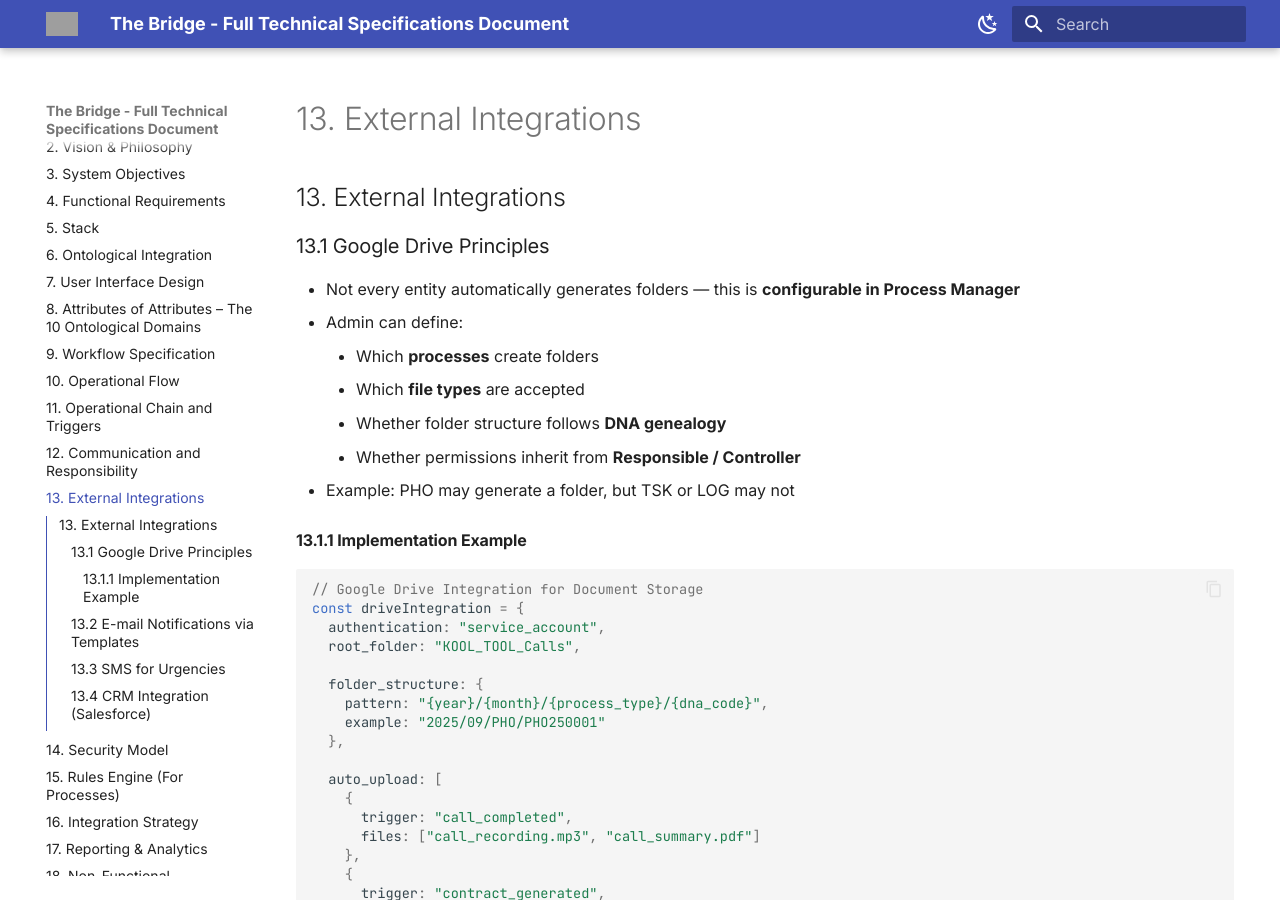
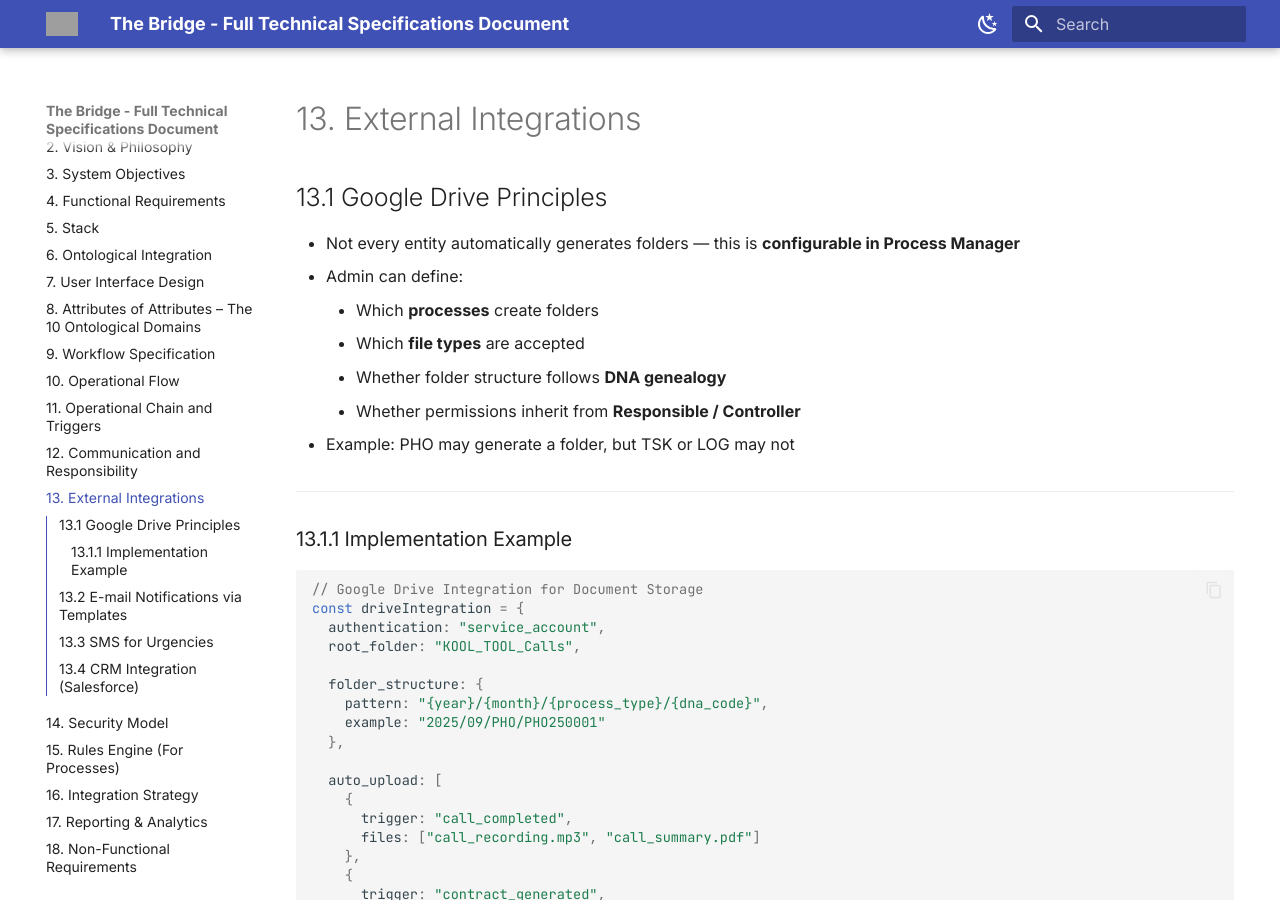
Before and after one commit to caufero/thebridge-docs, an MkDocs documentation site: the page built from docs/13-external-integrations.md, in a window 1280 px wide and 900 px high. Built offline with MkDocs 1.6.1 and Material for MkDocs 9.7.7, drawn with Linux system fonts in a browser that asks for light colours; grey boxes are pictures that could not be loaded.

Commit message:
Update 13-external-integrations.md

````diff
--- a/docs/13-external-integrations.md
+++ b/docs/13-external-integrations.md
@@ -1,6 +1,4 @@
-## 13. External Integrations
-
-### 13.1 Google Drive Principles
+## 13.1 Google Drive Principles
 
 - Not every entity automatically generates folders — this is **configurable in Process Manager**
 - Admin can define:
@@ -12,7 +10,9 @@
 
 - Example: PHO may generate a folder, but TSK or LOG may not
 
-#### 13.1.1 Implementation Example
+---
+
+### 13.1.1 Implementation Example
 
 ```js
 // Google Drive Integration for Document Storage
@@ -45,7 +45,7 @@ const driveIntegration = {
 
 ---
 
-### 13.2 E-mail Notifications via Templates
+## 13.2 E-mail Notifications via Templates
 
 ```FileMaker
 # FileMaker Send Mail Script
@@ -66,7 +66,7 @@ Send Mail [
 
 ---
 
-### 13.3 SMS for Urgencies
+## 13.3 SMS for Urgencies
 
 ```json
 {
@@ -84,7 +84,7 @@ Send Mail [
 
 ---
 
-### 13.4 CRM Integration (Salesforce)
+## 13.4 CRM Integration (Salesforce)
 
 ```json
 {
````
